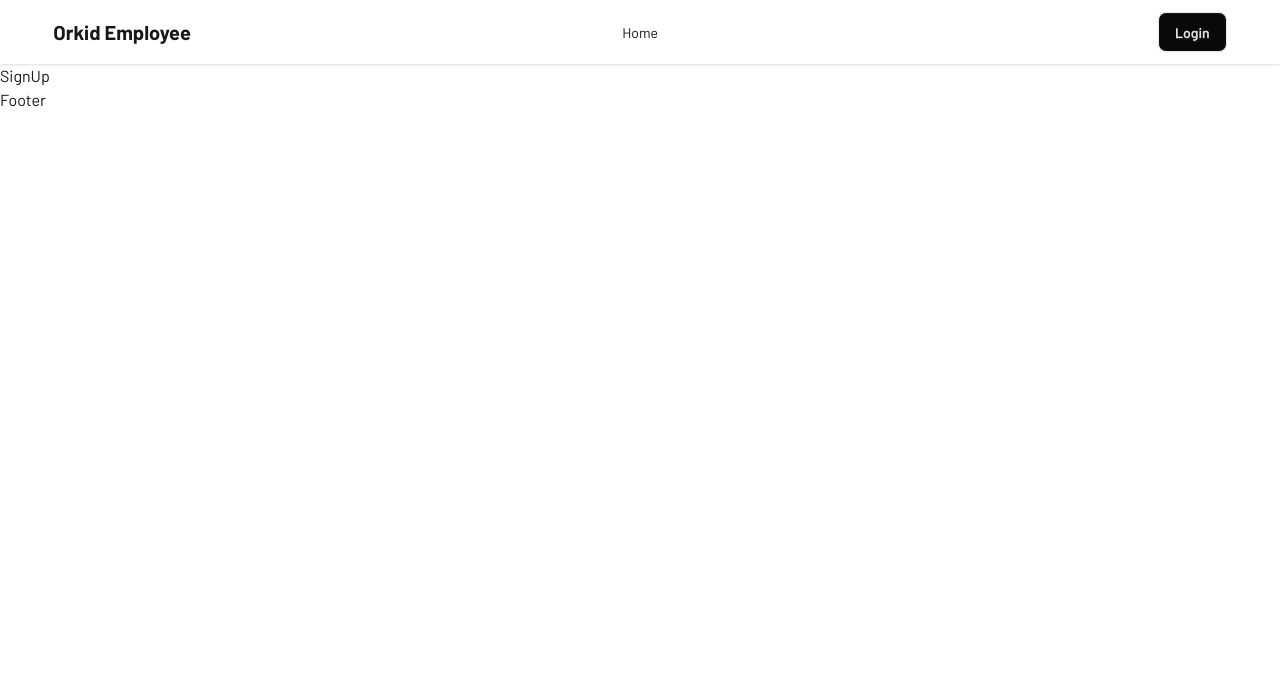
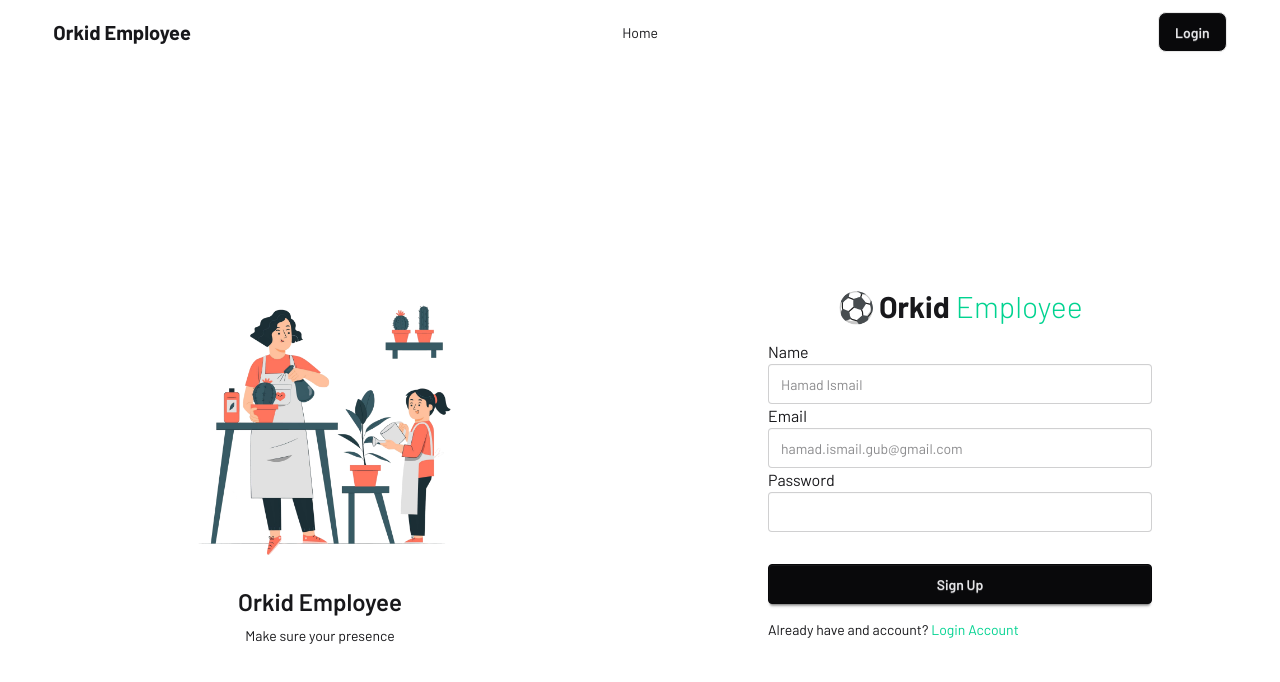
Before and after one commit to hamadismail/orkid-employee-client, a React (Vite) app: page /auth/signup in a window 1280 px wide. Shown: the top 682 px of the page. Built offline with nearby package versions, Linux system fonts and the light colour scheme.

Commit message:
designed signup page

```diff
--- a/src/layouts/MainLayout.jsx
+++ b/src/layouts/MainLayout.jsx
@@ -1,6 +1,6 @@
 import React from "react";
 import Header from "../components/Header";
-import Footer from "../components/Footer";
+// import Footer from "../components/Footer";
 import { Outlet } from "react-router";
 
 const MainLayout = () => {
@@ -10,7 +10,7 @@ const MainLayout = () => {
       <div>
         <Outlet />
       </div>
-      <Footer />
+      {/* <Footer /> */}
     </div>
   );
 };
--- a/src/pages/Login.jsx
+++ b/src/pages/Login.jsx
@@ -17,10 +17,9 @@ const Login = () => {
       <div className="flex flex-col justify-center items-center p-10">
         <img src={hobbyImg} alt="Orkid Employee" className="w-3/4 md:w-2/4" />
         <div className="text-center mt-6">
-          <h2 className="text-2xl font-semibold">Hobby Hub</h2>
+          <h2 className="text-2xl font-semibold">Orkid Employee</h2>
           <p className="text-sm text-base-content mt-2 max-w-xs mx-auto">
-            Discover and join local hobby groups — from book clubs to hiking
-            crews. Build communities around your passions.
+            Make sure your presence
           </p>
         </div>
       </div>
@@ -30,8 +29,8 @@ const Login = () => {
         {/* Logo */}
         <h1 className="text-3xl font-semibold mb-4">
           <span className="inline-block mr-1">⚽</span>
-          <span className="font-bold">Hobby</span>
-          <span className="text-success font-light"> HUB</span>
+          <span className="font-bold">Orkid</span>
+          <span className="text-success font-light"> Employee</span>
         </h1>
 
         {/* Form */}
--- a/src/pages/SignUp.jsx
+++ b/src/pages/SignUp.jsx
@@ -1,7 +1,94 @@
-import React from "react";
+import React, { use, useState } from "react";
+import hobbyImg from "../assets/orkid.png";
+import { Link, useNavigate } from "react-router";
+// import { AuthContext } from "../providers/AuthContext";
+// import Swal from "sweetalert2";
+import Spinner from "../components/ui/Spinner";
 
 const SignUp = () => {
-  return <div>SignUp</div>;
+  const [err, setErr] = useState("");
+  // const { user, setUser, loader, setLoader, signUp, updateUser } =
+  //   use(AuthContext);
+  const navigate = useNavigate();
+
+  // const regex = /^(?=.*[a-z])(?=.*[A-Z]).{6,}$/;
+
+  // if (loader) return <Spinner />;
+
+  return (
+    <div className="min-h-screen grid grid-cols-1 md:grid-cols-2 bg-base-100">
+      {/* Left side - Illustration + Description */}
+      <div className="flex flex-col justify-center items-center p-10">
+        <img
+          src={hobbyImg}
+          alt="Hobby Illustration"
+          className="w-3/4 md:w-2/4"
+        />
+        <div className="text-center mt-6">
+          <h2 className="text-2xl font-semibold">Orkid Employee</h2>
+          <p className="text-sm text-base-content mt-2 max-w-xs mx-auto">
+            Make sure your presence
+          </p>
+        </div>
+      </div>
+
+      {/* Right side - Login form */}
+      <div className="flex flex-col justify-center items-center p-8">
+        {/* Logo */}
+        <h1 className="text-3xl font-semibold mb-4">
+          <span className="inline-block mr-1">⚽</span>
+          <span className="font-bold">Orkid</span>
+          <span className="text-success font-light"> Employee</span>
+        </h1>
+
+        {/* Form */}
+        <form className="max-w-md md:w-4/6">
+          <label className="form-control w-full mb-4">
+            <span className="label-text mb-1">Name</span>
+            <input
+              type="text"
+              placeholder="Hamad Ismail"
+              name="name"
+              className="input input-bordered w-full"
+            />
+          </label>
+          <label className="form-control w-full mb-4">
+            <span className="label-text mb-1">Email</span>
+            <input
+              type="email"
+              placeholder="hamad.ismail.gub@gmail.com"
+              name="email"
+              className="input input-bordered w-full"
+              required
+            />
+          </label>
+
+          <label className="form-control w-full mb-2">
+            <span className="label-text mb-1">Password</span>
+            <input
+              type="password"
+              name="password"
+              className="input input-bordered w-full mb-4"
+              required
+            />
+          </label>
+
+          {err && <label className="text-error mb-8">{err}</label>}
+
+          <button type="submit" className="btn btn-neutral w-full my-4">
+            Sign Up
+          </button>
+
+          <p className="text-sm text-ce1nter text-base-content">
+            Already have and account?{" "}
+            <Link to="/auth/login" className="text-success hover:underline">
+              Login Account
+            </Link>
+          </p>
+        </form>
+      </div>
+    </div>
+  );
 };
 
 export default SignUp;
```
